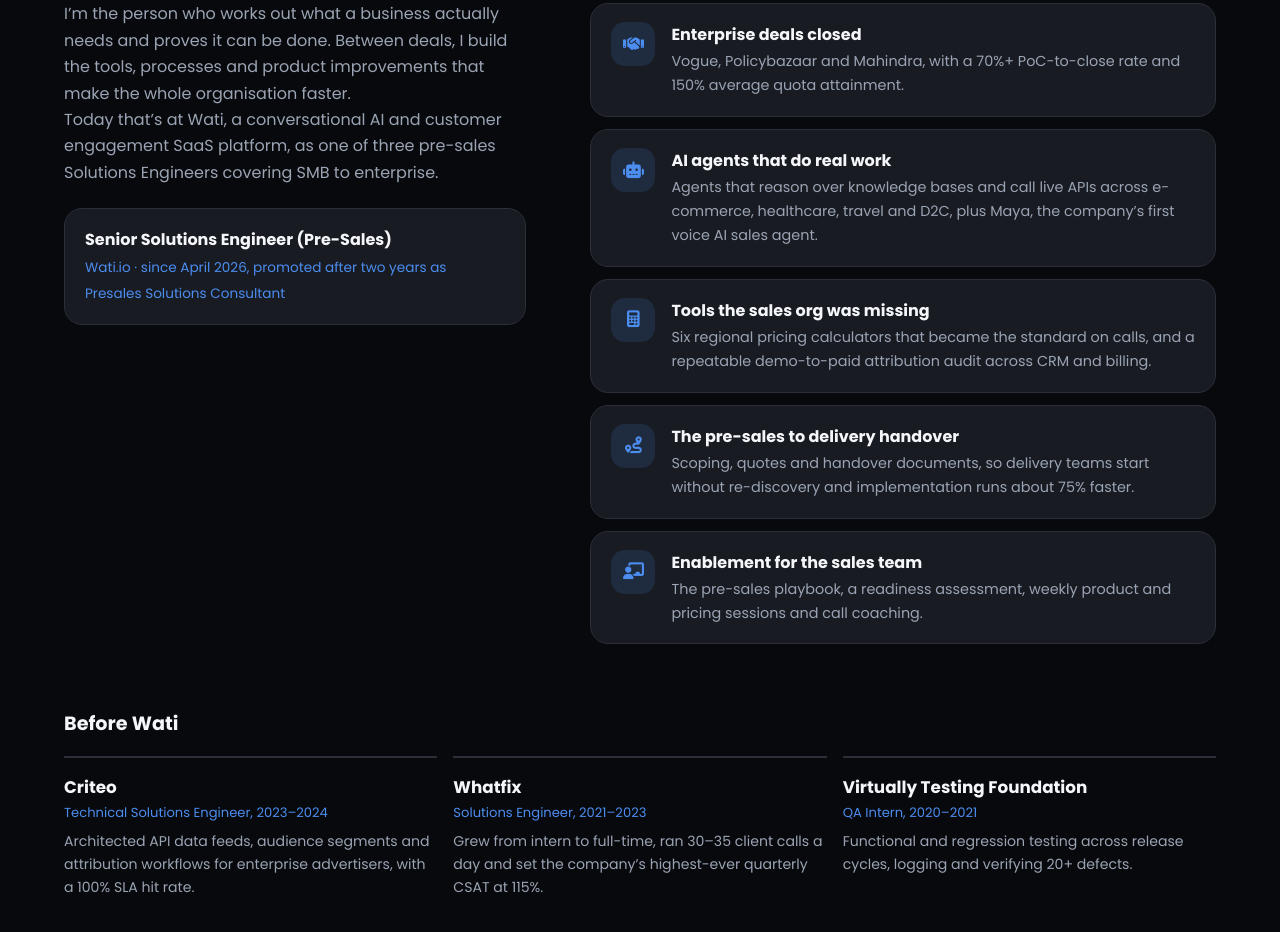
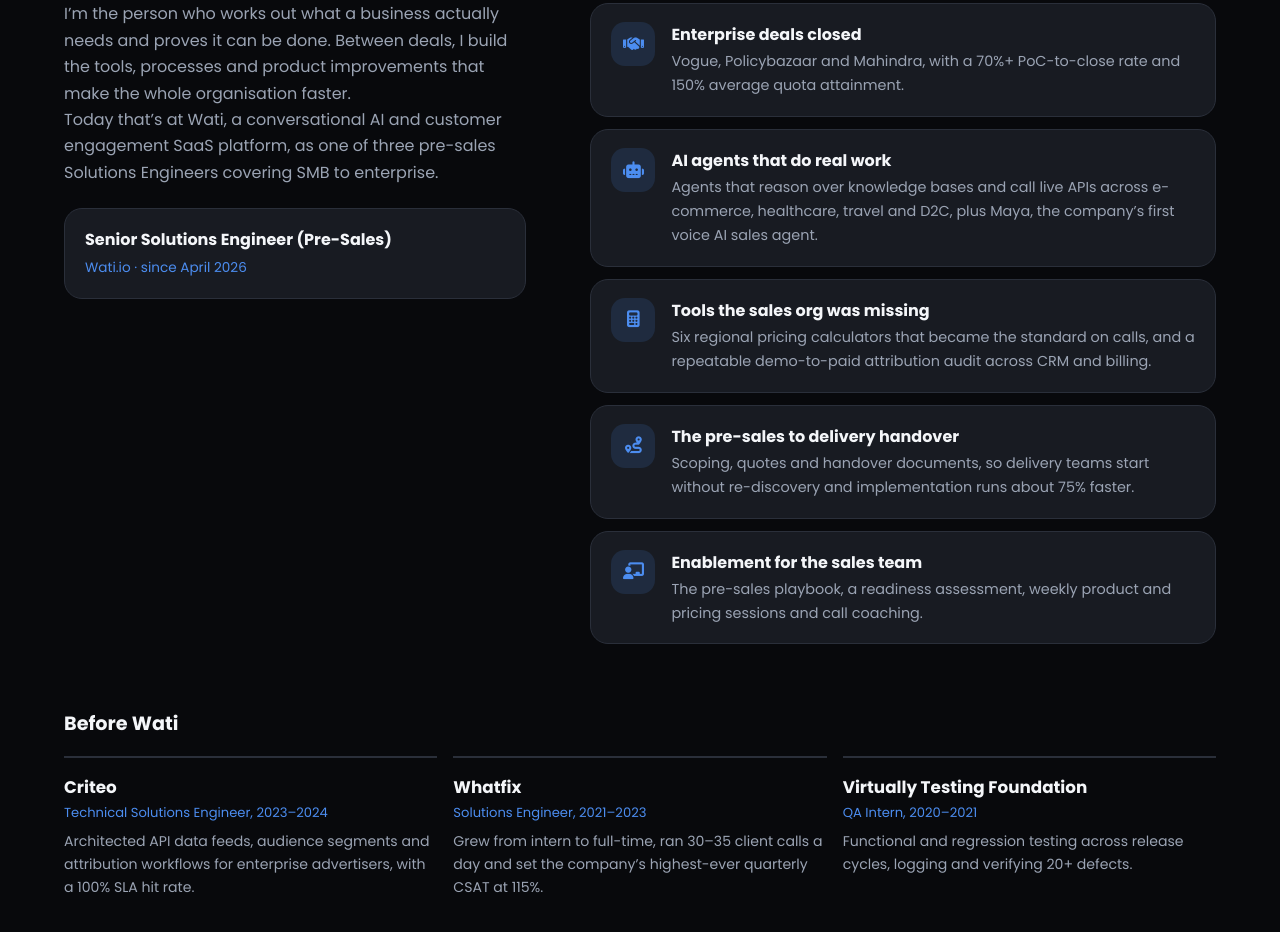
Before and after one commit to parthchauhan0011/portfolio, a plain HTML site: page index.html in a window 1280 px wide. Shown: the part 1243-2175 px from the top of the page. Drawn offline with Linux system fonts and the light colour scheme.

Commit message:
Update index.html

```diff
--- a/index.html
+++ b/index.html
@@ -96,7 +96,7 @@
           <h2>What I bring to the table</h2>
           <p>I sit where customers, sales and product meet. On a deal, I’m the person who works out what a business actually needs and proves it can be done. Between deals, I build the tools, processes and product improvements that make the whole organisation faster.</p>
           <p>Today that’s at Wati, a conversational AI and customer engagement SaaS platform, as one of three pre-sales Solutions Engineers covering SMB to enterprise.</p>
-          <p class="summary-role"><strong>Senior Solutions Engineer (Pre-Sales)</strong><span>Wati.io · since April 2026, promoted after two years as Presales Solutions Consultant</span></p>
+          <p class="summary-role"><strong>Senior Solutions Engineer (Pre-Sales)</strong><span>Wati.io · since April 2026</span></p>
         </div>
         <ul class="impact reveal" id="impact">
           <li><a href="#shipped"><span class="impact-icon"><i class="fa-solid fa-rocket"></i></span><span><strong>4+ product features shaped by my field input</strong>Including native sync for Meta’s interactive Flows, a conversational AI node used by 70% of Pro and Business accounts, and an AI automation copilot rolling out to about 16,500 accounts.</span></a></li>
```
